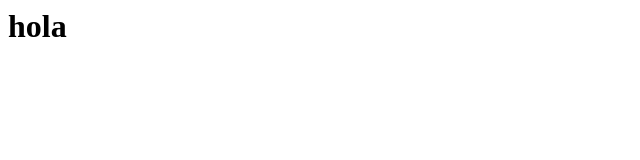
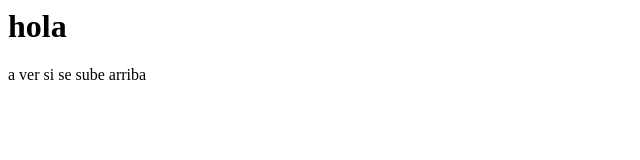
Before and after one commit to ari7dna/test-bau, a plain HTML site: page index.html in a window 1280 px wide. Shown: the whole page, without its empty margins (0-640 px from the left). Drawn offline with Linux system fonts and the light colour scheme.

Commit message:
agregar parrafo

```diff
--- a/index.html
+++ b/index.html
@@ -3,5 +3,6 @@
 </head>
 <body>
 <h1> hola </h1>
+<p> a ver si se sube arriba </p>
 </body>
 </html>
```
